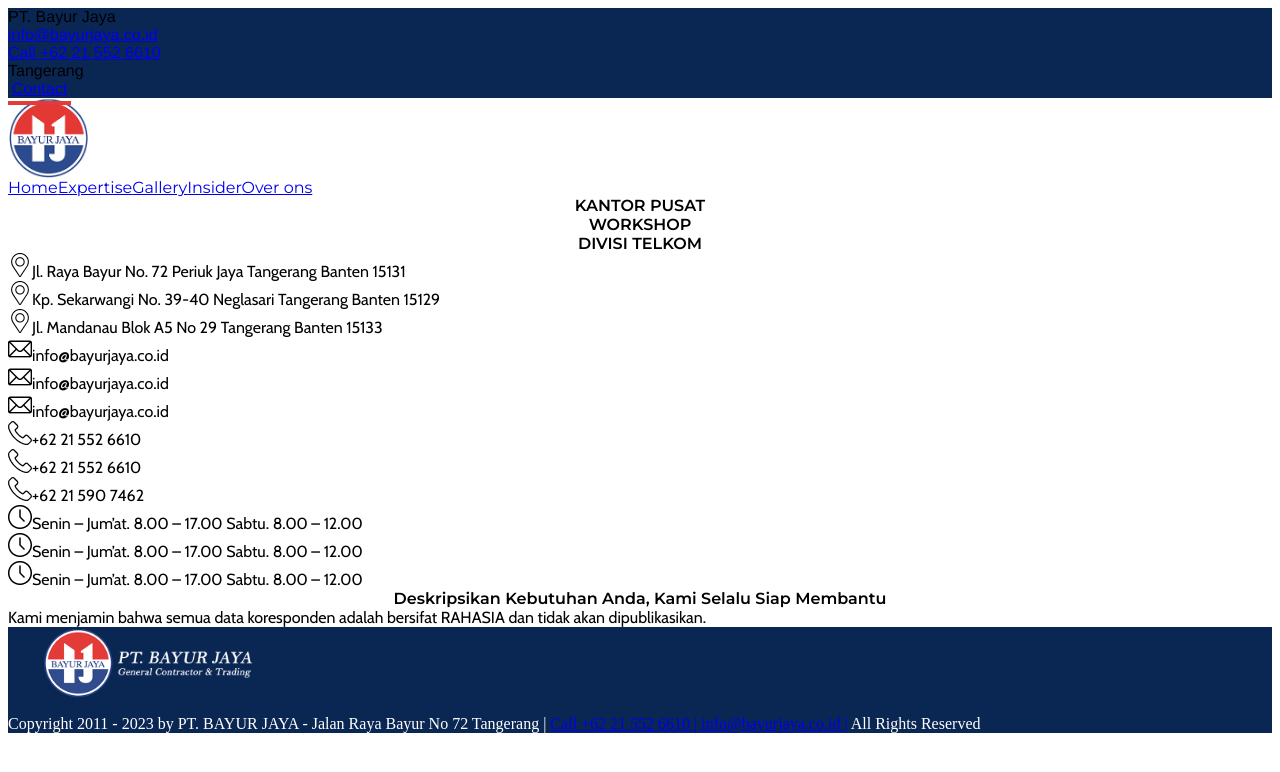
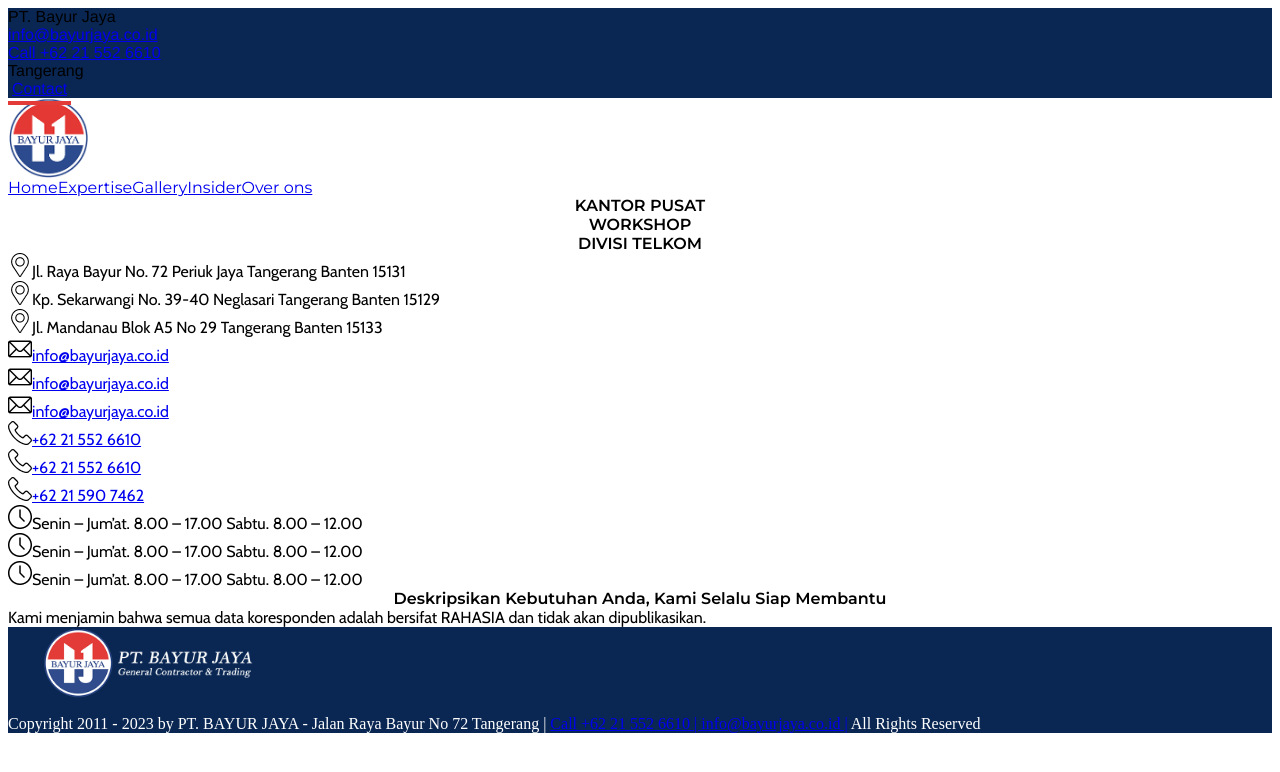
Before and after one commit to hanasyasabrina/updateBayurJaya2023, a Vue app: page /contact in a window 1280 px wide. Shown: the top 772 px of the page. Built offline with nearby package versions, Linux system fonts and the light colour scheme; the HTML template or start-up script is replaced by a standard one.

Commit message:
updatecontacts

```diff
--- a/src/views/ContactView.vue
+++ b/src/views/ContactView.vue
@@ -4,18 +4,18 @@
 
       <div class="grid grid-cols-3 gap">
 
-        <div class="contact--title text-xl font-semibold w-48 h-7 left-44 top-60 item-center gap-4">KANTOR PUSAT</div>
-        <div class="contact--title text-xl font-semibold w-48 h-7 left-44 top-60">WORKSHOP</div>
-        <div class="contact--title text-xl font-semibold w-48 h-7 left-44 top-60">DIVISI TELKOM</div>
+        <div class="contact--title text-xl font-semibold w-48 h-7 left-44 top-60 text-center">KANTOR PUSAT</div>
+        <div class="contact--title text-xl font-semibold w-48 h-7 left-44 top-60 text-center">WORKSHOP</div>
+        <div class="contact--title text-xl font-semibold w-48 h-7 left-44 top-60 text-center">DIVISI TELKOM</div>
         <div class="contact--title_isi text-base text-justify w-60 mt-4"><img class="img--asset float-left mb-14 mr-4" :src="require('../assets/ornament/pin.png')">Jl. Raya Bayur No. 72 Periuk Jaya Tangerang Banten 15131</div>
         <div class="contact--title_isi text-base text-justify w-60 mt-4"><img class="img--asset float-left mb-14 mr-4" :src="require('../assets/ornament/pin.png')">Kp. Sekarwangi No. 39-40 Neglasari Tangerang Banten 15129</div>
         <div class="contact--title_isi text-base text-justify w-60 mt-4"><img class="img--asset float-left mb-14 mr-4" :src="require('../assets/ornament/pin.png')">Jl. Mandanau Blok A5 No 29 Tangerang Banten 15133</div>
-        <div class="contact--title_isi text-base text-justify w-60 mt-3"><img class="img--asset float-left mb-4 mr-4" :src="require('../assets/ornament/mail.png')">info@bayurjaya.co.id</div>
-        <div class="contact--title_isi text-base text-justify w-60 mt-3"><img class="img--asset float-left mb-4 mr-4" :src="require('../assets/ornament/mail.png')">info@bayurjaya.co.id</div>
-        <div class="contact--title_isi text-base text-justify w-60 mt-3"><img class="img--asset float-left mb-4 mr-4" :src="require('../assets/ornament/mail.png')">info@bayurjaya.co.id</div>
-        <div class="contact--title_isi text-base text-justify w-60 mt-3"><img class="img--asset float-left mb-4 mr-4" :src="require('../assets/ornament/telephone.png')">+62 21 552 6610</div>
-        <div class="contact--title_isi text-base text-justify w-60 mt-3"><img class="img--asset float-left mb-4 mr-4" :src="require('../assets/ornament/telephone.png')">+62 21 552 6610</div>
-        <div class="contact--title_isi text-base text-justify w-60 mt-3"><img class="img--asset float-left mb-4 mr-4" :src="require('../assets/ornament/telephone.png')">+62 21 590 7462</div>
+        <div class="contact--title_isi text-base text-justify w-60 mt-3"><img class="img--asset float-left mb-4 mr-4" :src="require('../assets/ornament/mail.png')"><a href="mailto:info@bayurjaya.co.id?subject=Mail from Our Site">info@bayurjaya.co.id</a></div>
+        <div class="contact--title_isi text-base text-justify w-60 mt-3"><img class="img--asset float-left mb-4 mr-4" :src="require('../assets/ornament/mail.png')"><a href="mailto:info@bayurjaya.co.id?subject=Mail from Our Site">info@bayurjaya.co.id</a></div>
+        <div class="contact--title_isi text-base text-justify w-60 mt-3"><img class="img--asset float-left mb-4 mr-4" :src="require('../assets/ornament/mail.png')"><a href="mailto:info@bayurjaya.co.id?subject=Mail from Our Site">info@bayurjaya.co.id</a></div>
+        <div class="contact--title_isi text-base text-justify w-60 mt-3"><img class="img--asset float-left mb-4 mr-4" :src="require('../assets/ornament/telephone.png')"><a href="tel:0215526610">+62 21 552 6610</a></div>
+        <div class="contact--title_isi text-base text-justify w-60 mt-3"><img class="img--asset float-left mb-4 mr-4" :src="require('../assets/ornament/telephone.png')"><a href="tel:0215526610">+62 21 552 6610</a></div>
+        <div class="contact--title_isi text-base text-justify w-60 mt-3"><img class="img--asset float-left mb-4 mr-4" :src="require('../assets/ornament/telephone.png')"><a href="tel:0215907462">+62 21 590 7462</a></div>
         <div class="contact--title_isi text-base text-justify w-60 mt-3"><img class="img--asset float-left mb-4 mr-4" :src="require('../assets/ornament/clock.png')">Senin – Jum’at. 8.00 – 17.00 Sabtu. 8.00 – 12.00</div>
         <div class="contact--title_isi text-base text-justify w-60 mt-3"><img class="img--asset float-left mb-4 mr-4" :src="require('../assets/ornament/clock.png')">Senin – Jum’at. 8.00 – 17.00 Sabtu. 8.00 – 12.00</div>
         <div class="contact--title_isi text-base text-justify w-60 mt-3"><img class="img--asset float-left mb-4 mr-4" :src="require('../assets/ornament/clock.png')">Senin – Jum’at. 8.00 – 17.00 Sabtu. 8.00 – 12.00</div>
```
